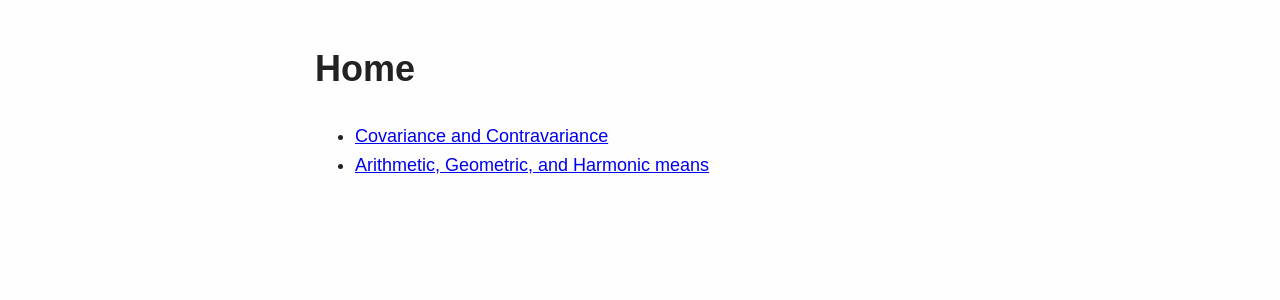
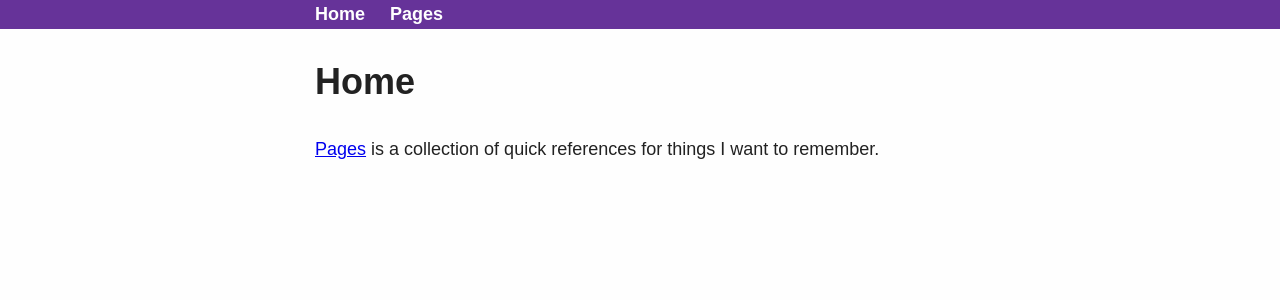
Before and after one commit to arussellk/arussellk.github.io, a Jekyll site: the page built from index.html, in a window 1280 px wide. Shown: the top 300 px of the page. Built offline with Jekyll 4.4.1, drawn with Linux system fonts in a browser that asks for light colours.

Commit message:
Add header, add styling, add /pages

```diff
--- /dev/null
+++ b/_includes/header.html
@@ -0,0 +1,6 @@
+<header class="header">
+  <div class="header-content">
+    <a href="/">Home</a>
+    <a href="/pages">Pages</a>
+  </div>
+</header>
--- a/_layouts/default.html
+++ b/_layouts/default.html
@@ -9,7 +9,10 @@
     {% endif %}
   </head>
   <body>
-    <h1>{{ page.title }}</h1>
-    {{ content }}
+    {% include header.html %}
+    <div class="main-content">
+      <h1>{{ page.title }}</h1>
+      {{ content }}
+    </div>
   </body>
 </html>
--- a/css/main.scss
+++ b/css/main.scss
@@ -4,29 +4,60 @@
 // Jekyll to automatically process this file.
 // See https://jekyllrb.com/docs/assets/
 
+$content-width: 650px;
+$content-padding: 10px;
+
 html {
   background-color: #fefefe;
 }
 
 body {
-  margin: 40px auto;
-  max-width: 650px;
+  margin: 0;
   line-height: 1.6;
   font-family: sans-serif;
   color: #222;
   font-size: 18px;
 }
 
+.header {
+  background-color: rebeccapurple;
+
+  a {
+    color: #fff;
+    text-decoration: none;
+    font-weight: 600;
+    margin-right: 2*$content-padding;
+
+    &:hover {
+      color: #bbb;
+    }
+  }
+
+  .header-content {
+    max-width: $content-width;
+    margin: 0 auto;
+    padding: 0 $content-padding;
+  }
+}
+
+.main-content {
+  margin: 0 auto;
+  padding: 0 $content-padding;
+  max-width: $content-width;
+}
+
+$code-spacing: 10px;
+
 pre {
   background-color: #eee;
   margin: 0;
-  padding: 10px;
-  border-radius: 5px;
+  padding: $code-spacing;
+  border-radius: $code-spacing/2;
   border: 1px solid #d4d4d4;
 }
 
 p > code {
   background-color: #eee;
-  border-radius: 5px;
-  padding: 0 5px;
+  border-radius: $code-spacing/2;
+  padding: 0 $code-spacing/2;
 }
--- a/index.html
+++ b/index.html
@@ -3,8 +3,4 @@ layout: default
 title: Home
 ---
 
-<ul>
-  {% for page in site.pages %}
-  <li><a href="{{ page.url }}">{{ page.title }}</a></li>
-  {% endfor %}
-<ul>
+<a href="/pages">Pages</a> is a collection of quick references for things I want to remember.
```
Also changed, not shown: pages.html (added, +13 -0 lines).
